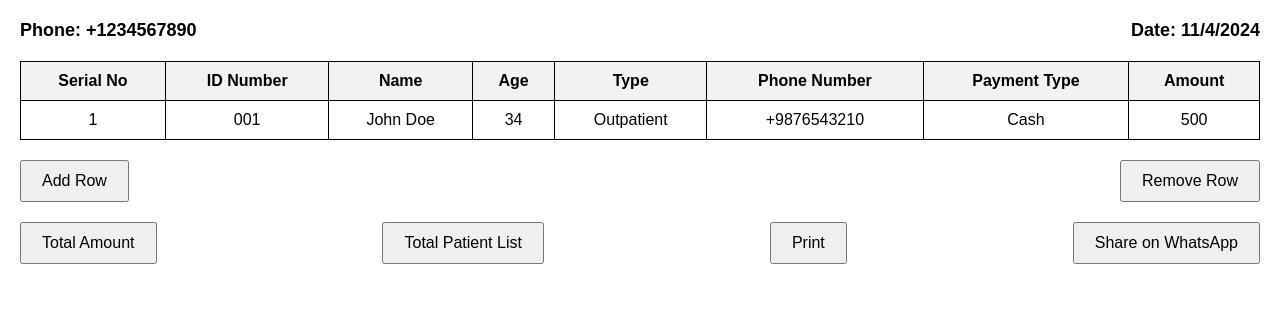
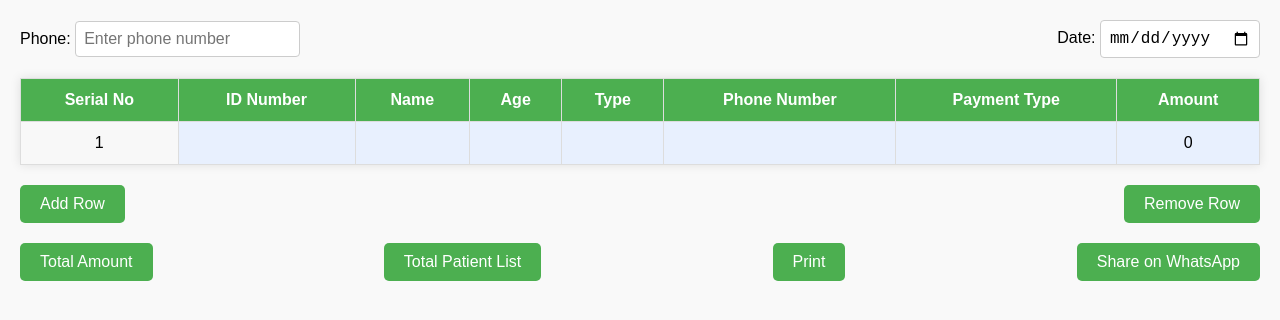
Before and after one commit to durgaprasadsagar/Daily-Patient-List, a plain HTML site: page index.html in a window 1280 px wide. Drawn offline with Linux system fonts and the light colour scheme.

Commit message:
Update index.html

```diff
--- a/index.html
+++ b/index.html
@@ -8,6 +8,7 @@
         body {
             font-family: Arial, sans-serif;
             margin: 20px;
+            background-color: #f9f9f9;
         }
         .header {
             display: flex;
@@ -15,28 +16,34 @@
             align-items: center;
             margin-bottom: 20px;
         }
-        .header .phone {
-            font-size: 18px;
-            font-weight: bold;
-        }
-        .header .date {
-            font-size: 18px;
-            font-weight: bold;
+        .header input {
+            padding: 8px;
+            font-size: 16px;
+            border: 1px solid #ccc;
+            border-radius: 4px;
         }
         table {
             width: 100%;
             border-collapse: collapse;
-            margin-top: 10px;
-        }
-        table, th, td {
-            border: 1px solid #000;
+            margin-top: 20px;
+            background-color: #fff;
+            box-shadow: 0px 0px 10px rgba(0, 0, 0, 0.1);
         }
         th, td {
-            padding: 10px;
+            padding: 12px;
             text-align: center;
+            border: 1px solid #ddd;
         }
         th {
-            background-color: #f2f2f2;
+            background-color: #4CAF50;
+            color: white;
+        }
+        td {
+            font-size: 16px;
+            background-color: #f8f8f8;
+        }
+        td[contenteditable="true"] {
+            background-color: #e8f0fe;
         }
         .btn-container, .row-btn-container {
             display: flex;
@@ -46,14 +53,28 @@
         .btn-container button, .row-btn-container button {
             padding: 10px 20px;
             font-size: 16px;
+            color: white;
+            background-color: #4CAF50;
+            border: none;
+            border-radius: 5px;
             cursor: pointer;
+            transition: background-color 0.3s;
+        }
+        .btn-container button:hover, .row-btn-container button:hover {
+            background-color: #45a049;
         }
     </style>
 </head>
 <body>
     <div class="header">
-        <div class="phone" id="contactNumber">Phone: +1234567890</div>
-        <div class="date" id="currentDate">Date: <span id="dateDisplay"></span></div>
+        <div>
+            <label for="contactNumber">Phone:</label>
+            <input type="text" id="contactNumber" placeholder="Enter phone number">
+        </div>
+        <div>
+            <label for="dateInput">Date:</label>
+            <input type="date" id="dateInput">
+        </div>
     </div>
 
     <table id="patientTable">
@@ -70,16 +91,15 @@
             </tr>
         </thead>
         <tbody>
-            <!-- Sample Row -->
             <tr>
                 <td>1</td>
-                <td>001</td>
-                <td>John Doe</td>
-                <td>34</td>
-                <td>Outpatient</td>
-                <td>+9876543210</td>
-                <td>Cash</td>
-                <td class="amount">500</td>
+                <td contenteditable="true"></td>
+                <td contenteditable="true"></td>
+                <td contenteditable="true"></td>
+                <td contenteditable="true"></td>
+                <td contenteditable="true"></td>
+                <td contenteditable="true"></td>
+                <td contenteditable="true" class="amount">0</td>
             </tr>
         </tbody>
     </table>
@@ -97,9 +117,6 @@
     </div>
 
     <script>
-        // Display current date
-        document.getElementById("dateDisplay").textContent = new Date().toLocaleDateString();
-
         // Calculate total amount
         function calculateTotal() {
             let total = 0;
@@ -134,7 +151,6 @@
                 } else {
                     // Other cells as editable
                     newCell.contentEditable = "true";
-                    newCell.textContent = "";
                 }
             }
         }
@@ -151,8 +167,14 @@
 
         // Share details on WhatsApp
         function shareOnWhatsApp() {
-            const phone = document.getElementById("contactNumber").textContent.split(" ")[1];
-            let message = "Patient List:\n\n";
+            const phone = document.getElementById("contactNumber").value;
+            const date = document.getElementById("dateInput").value;
+            if (!phone || !date) {
+                alert("Please enter both the phone number and the date.");
+                return;
+            }
+
+            let message = `Patient List for ${date}:\n\n`;
             let totalAmount = 0;
             let patientCount = 0;
 
```
